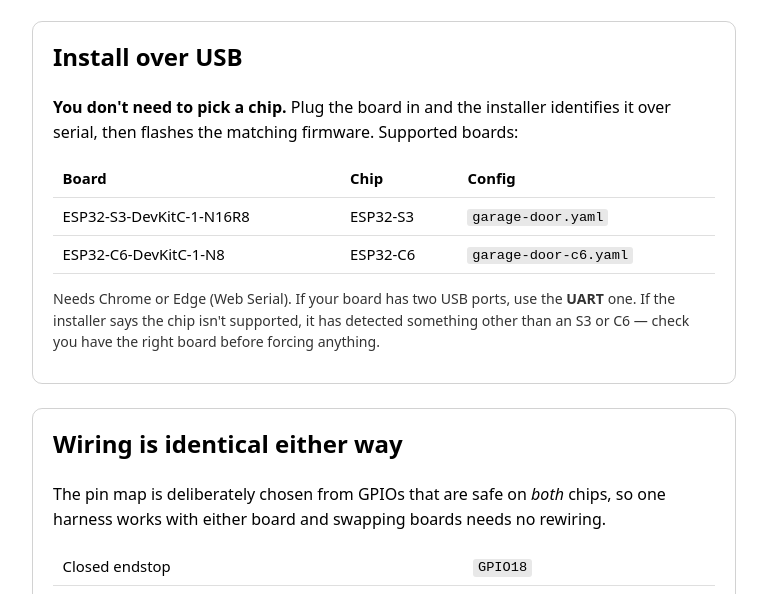
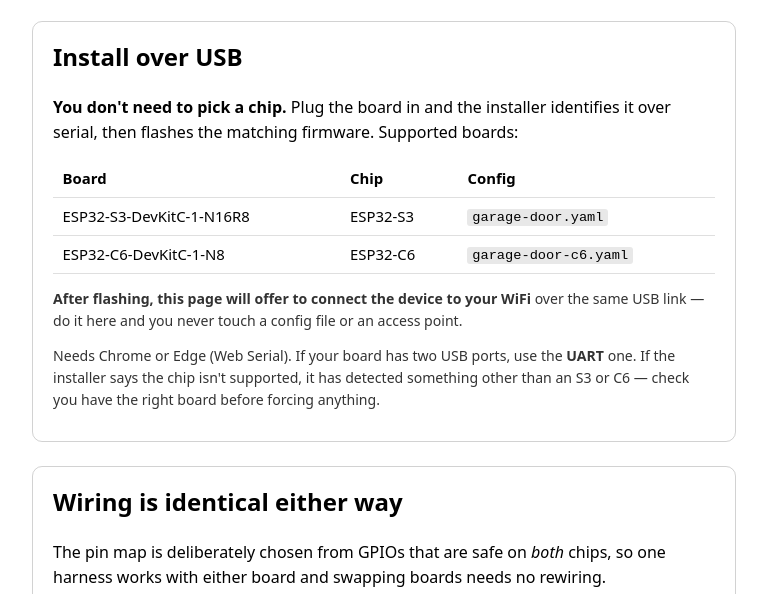
Before and after one commit to CGNSChris/esphome-garage-door, a plain HTML site: page static/index.html in a window 1280 px wide. Shown: the part 154-748 px from the top of the page, without its empty margins (256-1023 px from the left). Drawn offline with Linux system fonts and the light colour scheme.

Commit message:
Add improv_serial: set WiFi from the web flasher page
esp-web-tools offers a connect-to-WiFi step over the USB serial link right after flashing, so credentials never need hard-coding and the captive-portal AP becomes the fallback rather than the only route. Rides on the logger UART; no extra hardware. Added to both the main firmware (via core.yaml) and calibrate.yaml. README First boot section and the flasher page updated.

Co-Authored-By: Claude Opus 5 <noreply@anthropic.com>

```diff
--- a/static/index.html
+++ b/static/index.html
@@ -39,6 +39,9 @@
     </table>
     <script type="module" src="https://unpkg.com/esp-web-tools@10/dist/web/install-button.js?module"></script>
     <esp-web-install-button manifest="firmware/manifest.json"></esp-web-install-button>
+    <p class="note"><strong>After flashing, this page will offer to connect the
+       device to your WiFi</strong> over the same USB link — do it here and you
+       never touch a config file or an access point.</p>
     <p class="note">Needs Chrome or Edge (Web Serial). If your board has two USB
        ports, use the <strong>UART</strong> one. If the installer says the chip
        isn't supported, it has detected something other than an S3 or C6 —
```
Also changed, not shown: 3 other files.
